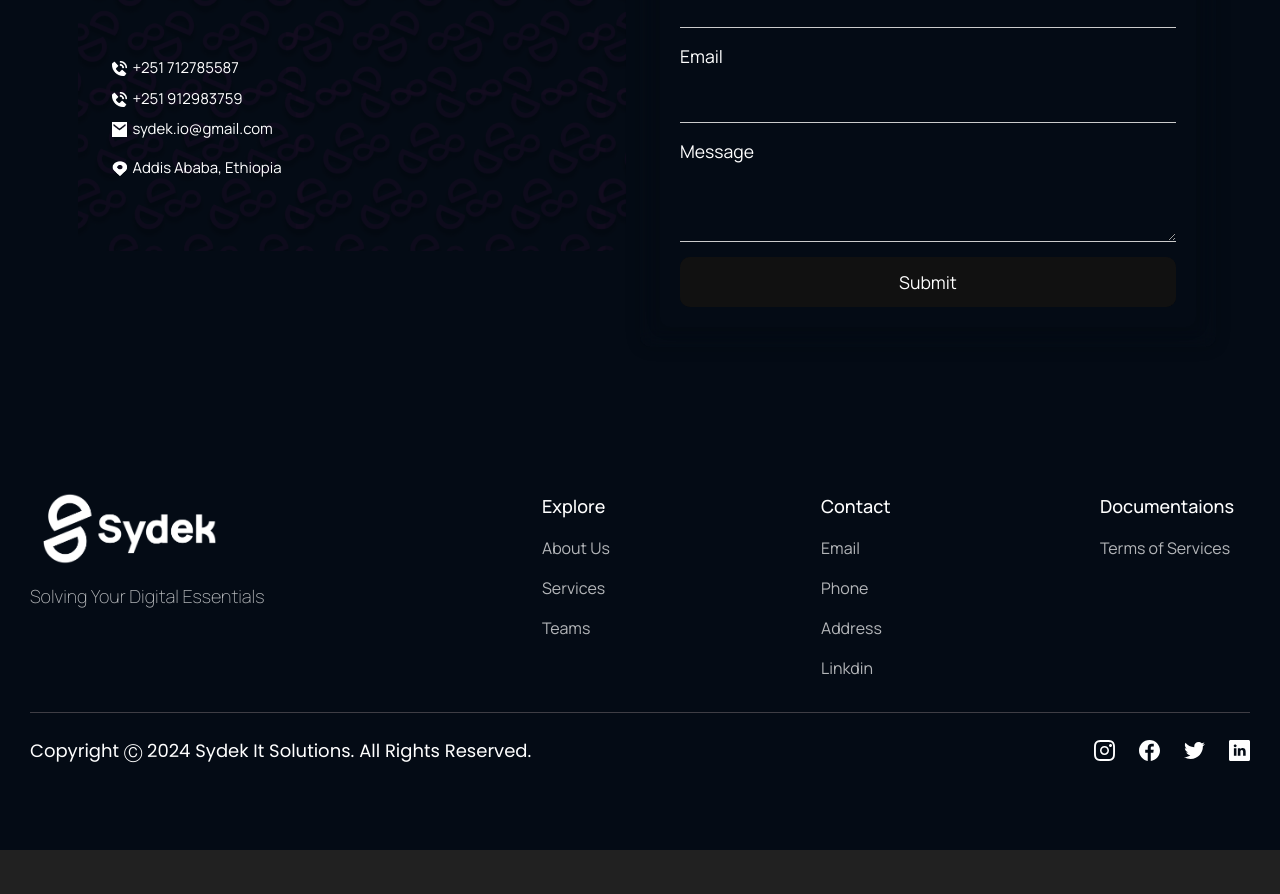
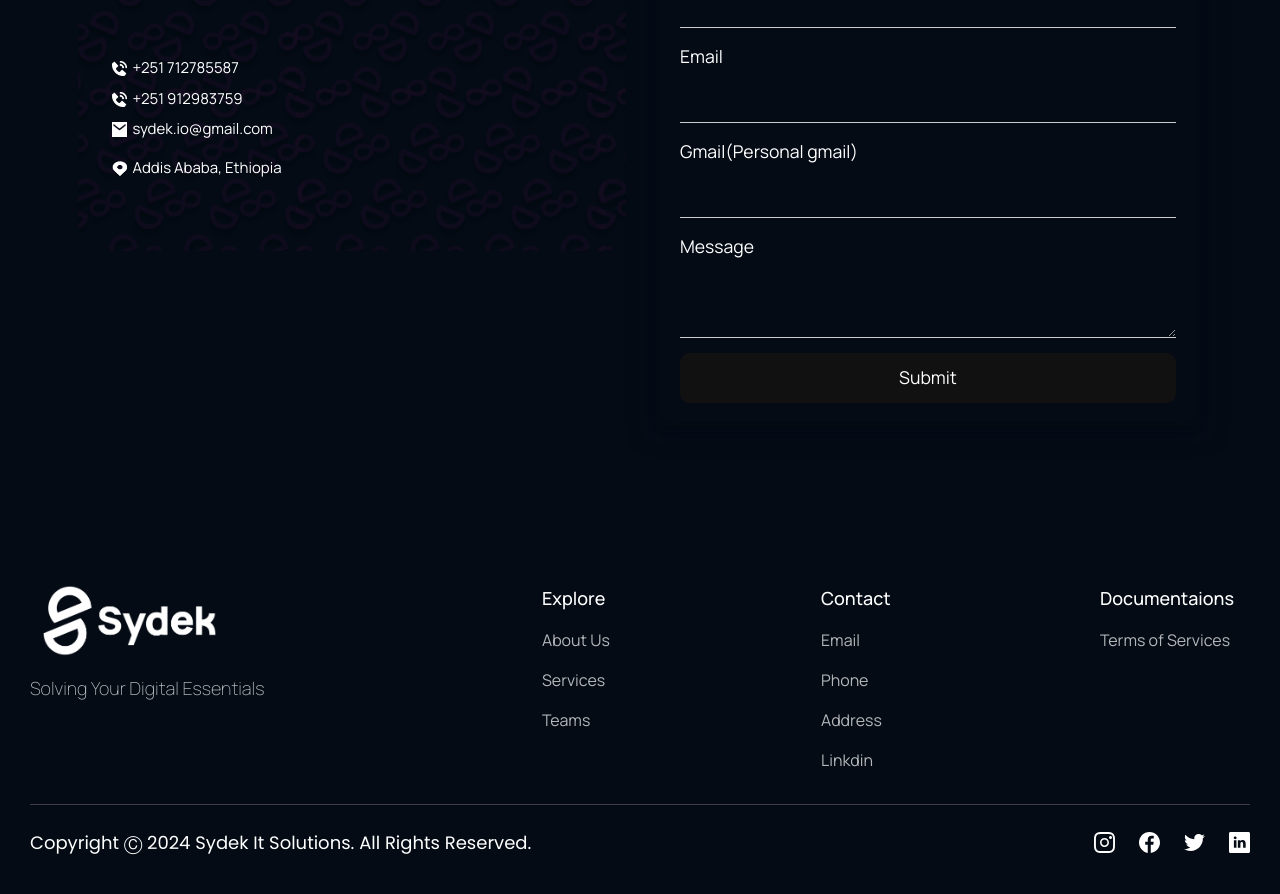
Before and after one commit to itskarloos/sydek_website, a React (Vite) app: page / in a window 1280 px wide. Shown: the part 3340-4234 px from the top of the page. Before the commit the page ends 4190 px from the top, so only its background shows below. Built offline with nearby package versions, Linux system fonts and the light colour scheme; a web font is replaced by a local one.

Commit message:
Gmail added

```diff
--- a/src/Components/ContactForm.jsx
+++ b/src/Components/ContactForm.jsx
@@ -38,6 +38,8 @@ const ContactForm = () => {
         <input type="text" name="from_name" />
         <label>Email</label>
         <input type="email" name="user_email" />
+        <label>Gmail(Personal gmail)</label>
+        <input type="email" name="user_gmail" />
         <label>Message</label>
         <textarea name="message" />
         <button type="submit" className="glow-on-hover" value="Send">
```
